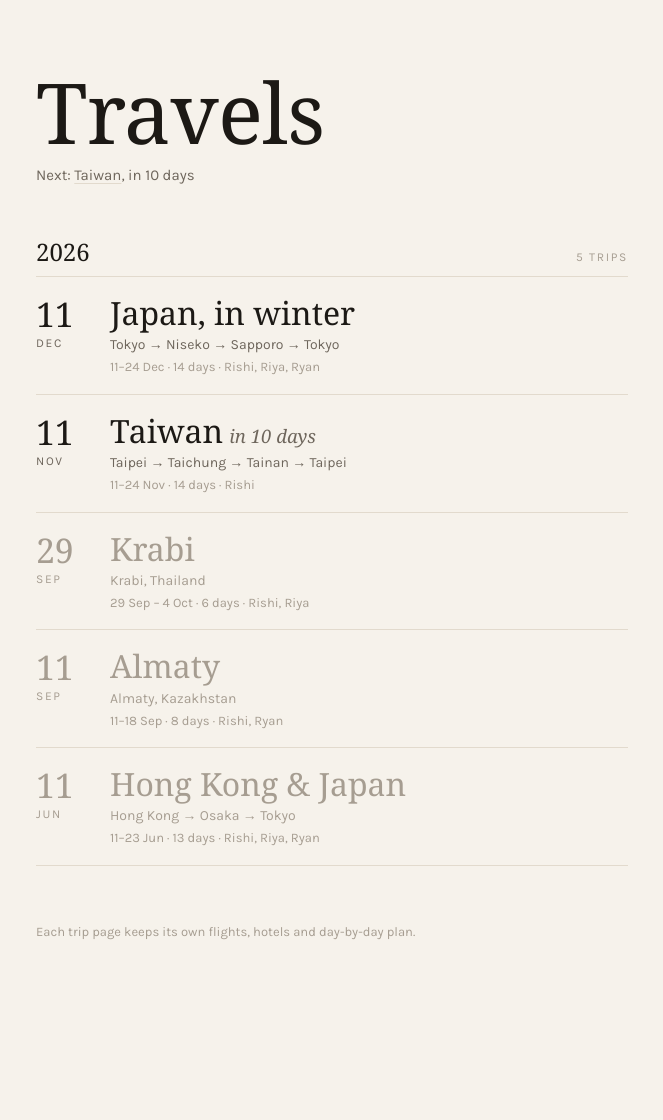
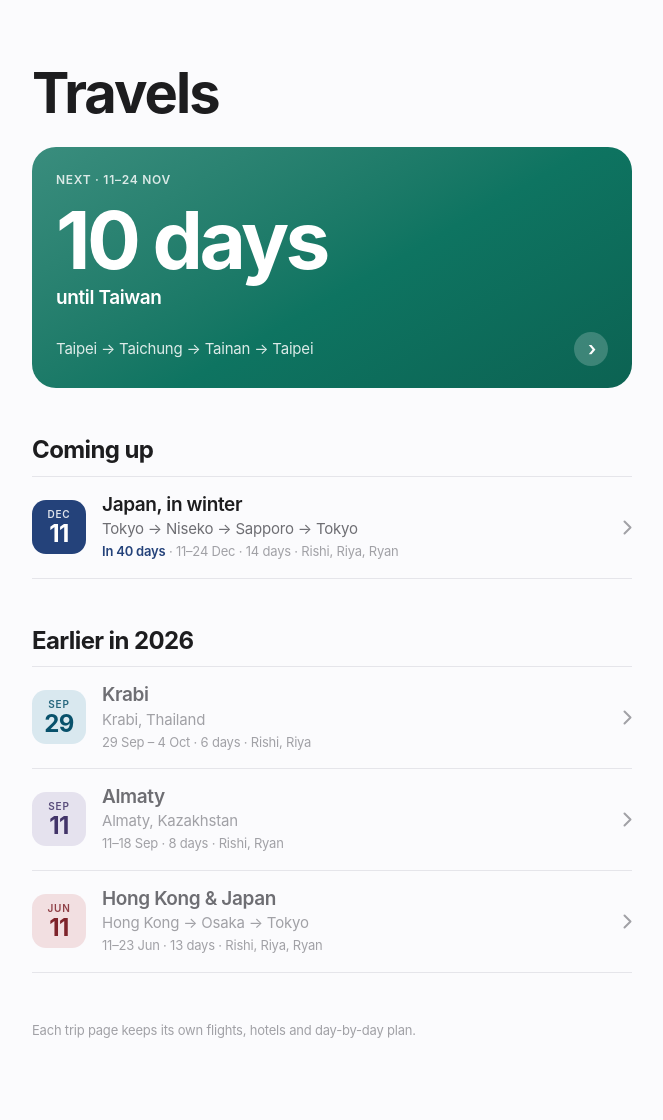
Before and after one commit to rishisareen/rishisareen.github.io, a Jekyll site: the page trips/index.html, which Jekyll copies as it is, in a window 1280 px wide. Shown: the whole page, without its empty margins (308-971 px from the left). Built offline with Jekyll 4.4.1, drawn with Linux system fonts in a browser that asks for light colours; some web fonts are replaced; before the commit the page ends 1021 px from its top, so only the background shows below that.

Commit message:
Restyle trips index with colour and a next-trip card
Move to system type and give each trip its own colour. The next (or
current) trip gets a colour card with a live countdown; the rest are
listed once, under "Coming up" and past years, with Calendar-style date
tiles that soften to a tint once a trip is over.

Co-Authored-By: Claude Opus 5.5 <noreply@anthropic.com>

```diff
--- a/trips/index.html
+++ b/trips/index.html
@@ -4,119 +4,140 @@
 <meta charset="utf-8">
 <meta name="viewport" content="width=device-width, initial-scale=1, viewport-fit=cover">
 <meta name="color-scheme" content="light dark">
-<meta name="theme-color" content="#F6F2EB">
+<meta name="theme-color" content="#FBFBFD" media="(prefers-color-scheme: light)">
+<meta name="theme-color" content="#000000" media="(prefers-color-scheme: dark)">
 <meta name="description" content="Trip plans: flights, stays and day-by-day itineraries.">
 <title>Travels</title>
-<link rel="preconnect" href="https://fonts.googleapis.com">
-<link rel="preconnect" href="https://fonts.gstatic.com" crossorigin>
-<link href="https://fonts.googleapis.com/css2?family=Instrument+Serif:ital@0;1&family=Karla:wght@400;500&display=swap" rel="stylesheet">
 <style>
-  /* A contents page: serif trip names on hairline rules, grouped by year.
-     No colour beyond ink and paper; past trips simply step back to a fainter ink. */
+  /* Apple-like: system type, white ground, hairline lists. Each trip owns one deep colour (--c),
+     shown solid on the next trip and on upcoming date tiles, and as a soft tint once the trip is past. */
   :root{
-    --bg:#F6F2EB; --ink:#1C1915; --muted:#6E665C; --faint:#A69D91; --rule:#E2DACD;
+    --bg:#FBFBFD; --ink:#1D1D1F; --secondary:#6E6E73; --tertiary:#A1A1A6; --rule:#E5E5EA;
+    --tint:14%; --tint-ink:#000;
+    --font:-apple-system,BlinkMacSystemFont,"SF Pro Display","SF Pro Text","Helvetica Neue",Helvetica,Arial,sans-serif;
     color-scheme: light dark;
   }
   @media (prefers-color-scheme: dark){
-    :root{ --bg:#13110F; --ink:#EFE9DF; --muted:#A1988B; --faint:#6C645A; --rule:#2B2621; }
+    :root{ --bg:#000; --ink:#F5F5F7; --secondary:#98989D; --tertiary:#636366; --rule:#2C2C2E; --tint:26%; --tint-ink:#fff; }
   }
   *{box-sizing:border-box}
   html,body{margin:0;padding:0}
   body{
-    background:var(--bg);color:var(--ink);
-    font-family:"Karla","Helvetica Neue",Helvetica,Arial,sans-serif;
-    font-size:16px;line-height:1.5;-webkit-font-smoothing:antialiased;
+    background:var(--bg);color:var(--ink);font-family:var(--font);
+    font-size:17px;line-height:1.47;letter-spacing:-.012em;-webkit-font-smoothing:antialiased;
     padding:env(safe-area-inset-top) env(safe-area-inset-right) env(safe-area-inset-bottom) env(safe-area-inset-left);
   }
-  .wrap{max-width:640px;margin:0 auto;padding:72px 24px 80px}
-  .serif{font-family:"Instrument Serif",Georgia,"Times New Roman",serif;font-weight:400}
-  .caps{font-size:12px;letter-spacing:.14em;text-transform:uppercase}
+  .wrap{max-width:640px;margin:0 auto;padding:64px 20px 80px}
 
-  h1{margin:0;font-size:clamp(52px,14vw,84px);line-height:.95;letter-spacing:-.01em}
-  #next{margin:12px 0 0;color:var(--muted);font-size:15px;min-height:1.5em}
-  #next a{color:inherit;text-decoration:underline;text-decoration-color:var(--rule);text-underline-offset:3px}
-  #next a:hover{text-decoration-color:var(--muted)}
+  h1{margin:0 0 24px;font-size:clamp(40px,11vw,56px);line-height:1.05;font-weight:700;letter-spacing:-.035em}
 
-  .year{margin-top:48px}
-  .yr{display:flex;align-items:baseline;justify-content:space-between;margin:0 0 6px}
-  .yr h2{margin:0;font-size:24px}
-  .yr span{color:var(--faint)}
+  /* Next trip */
+  .hero{
+    display:block;position:relative;overflow:hidden;padding:24px 24px 22px;border-radius:24px;
+    color:#fff;text-decoration:none;
+    background:linear-gradient(150deg, color-mix(in srgb, var(--c) 82%, #fff) 0%, var(--c) 55%, color-mix(in srgb, var(--c) 85%, #000) 100%);
+    transition:transform .3s ease;
+  }
+  .hero:hover{transform:scale(1.01)}
+  .hero[hidden]{display:none}
+  .hero .kick{margin:0;font-size:12px;font-weight:600;letter-spacing:.06em;text-transform:uppercase;opacity:.82}
+  .hero .big{margin:14px 0 0;font-size:clamp(56px,17vw,80px);font-weight:700;line-height:.95;letter-spacing:-.045em}
+  .hero .until{margin:6px 0 0;font-size:19px;font-weight:600;letter-spacing:-.02em}
+  .hero .foot{display:flex;align-items:center;gap:16px;margin-top:20px}
+  .hero .route{flex:1;margin:0;font-size:15px;color:inherit;opacity:.85}
+  .hero .go{
+    flex:none;display:grid;place-items:center;width:34px;height:34px;border-radius:50%;
+    background:rgba(255,255,255,.2);font-size:20px;font-weight:600;line-height:1;padding-left:2px;
+  }
+  .empty{margin:-12px 0 0;color:var(--secondary)}
+
+  /* Year list */
+  .year{margin-top:44px}
+  .yr{display:flex;align-items:baseline;justify-content:space-between;margin:0 0 8px}
+  .yr h2{margin:0;font-size:24px;font-weight:700;letter-spacing:-.025em}
+  .yr span{font-size:15px;color:var(--tertiary)}
   .list{list-style:none;margin:0;padding:0;border-bottom:1px solid var(--rule)}
 
-  .trip{display:grid;grid-template-columns:56px minmax(0,1fr);gap:18px;padding:18px 0 17px;
-    border-top:1px solid var(--rule);color:inherit;text-decoration:none}
-  .trip:focus-visible{outline:1px solid var(--muted);outline-offset:4px}
-  .date{padding-top:2px;line-height:1}
-  .date b{display:block;font-size:34px;letter-spacing:-.01em}
-  .date span{display:block;margin-top:6px;color:var(--muted)}
-  .body h3{margin:0;font-size:clamp(26px,7vw,32px);line-height:1.1;transition:transform .25s ease}
-  .when{margin-left:6px;font-size:.58em;font-style:italic;color:var(--muted);white-space:nowrap}
-  .route{margin:4px 0 2px;font-size:14px;color:var(--muted)}
-  .meta{margin:0;font-size:13px;color:var(--faint)}
+  .trip{
+    display:grid;grid-template-columns:54px minmax(0,1fr) auto;gap:16px;align-items:center;
+    padding:16px 0;border-top:1px solid var(--rule);color:inherit;text-decoration:none;
+  }
+  .trip:focus-visible{outline:2px solid var(--c);outline-offset:4px;border-radius:8px}
+  .tile{
+    display:flex;flex-direction:column;align-items:center;justify-content:center;
+    width:54px;height:54px;border-radius:14px;background:var(--c);color:#fff;line-height:1;
+  }
+  .tile span{font-size:10px;font-weight:600;letter-spacing:.08em;text-transform:uppercase;opacity:.85}
+  .tile b{margin-top:3px;font-size:24px;font-weight:700;letter-spacing:-.03em}
+  .body h3{margin:0;font-size:19px;font-weight:600;line-height:1.25;letter-spacing:-.02em}
+  .route{margin:2px 0 0;font-size:15px;color:var(--secondary)}
+  .meta{margin:2px 0 0;font-size:13px;color:var(--tertiary)}
+  .meta .when{color:var(--c);font-weight:600}
+  .chev{width:9px;height:15px;color:var(--tertiary);transition:transform .2s ease}
+  .trip:hover .chev{transform:translateX(3px);color:var(--c)}
 
-  .trip:hover h3{transform:translateX(4px)}
+  .trip.past .tile{background:color-mix(in srgb, var(--c) var(--tint), transparent);color:color-mix(in srgb, var(--c) 70%, var(--tint-ink))}
+  .trip.past h3{color:var(--secondary)}
+  .trip.past .route{color:var(--tertiary)}
 
-  .trip.past .date,.trip.past .date span,.trip.past h3,.trip.past .route{color:var(--faint)}
-  .trip.past:hover h3{color:var(--muted)}
+  footer{margin-top:48px;font-size:13px;color:var(--tertiary)}
 
-  footer{margin-top:56px;color:var(--faint);font-size:13px}
-
-  @media (max-width:480px){
-    .wrap{padding:52px 18px 64px} .year{margin-top:40px}
-    .trip{grid-template-columns:44px minmax(0,1fr);gap:14px}
-    .date b{font-size:28px}
-  }
-  @media (prefers-reduced-motion:reduce){ .body h3{transition:none} .trip:hover h3{transform:none} }
+  @media (max-width:480px){ .wrap{padding:48px 16px 64px} .hero{padding:22px 20px 20px} .trip{gap:14px} }
+  @media (prefers-reduced-motion:reduce){ .hero,.chev{transition:none} .hero:hover{transform:none} }
 </style>
 </head>
 <body>
 <main class="wrap">
-  <header>
-    <h1 class="serif">Travels</h1>
-    <p id="next"></p>
-  </header>
+  <h1>Travels</h1>
+
+  <a class="hero" id="hero" hidden>
+    <p class="kick"></p>
+    <p class="big"></p>
+    <p class="until"></p>
+    <div class="foot"><p class="route"></p><span class="go" aria-hidden="true">›</span></div>
+  </a>
 
   <div id="years"></div>
 
-  <!-- One entry per trip. The script groups them by year, newest first, and marks past trips.
-       To add a trip, copy an entry and change the link, dates and lines. -->
+  <!-- One entry per trip; --c is its colour. The script features the next trip in the card,
+       lists the rest under "Coming up" and past years, and tints past trips. To add a trip, copy an entry. -->
   <div id="source" hidden>
-    <a class="trip" href="2026-06-Japan/trip.html" data-start="2026-06-11" data-end="2026-06-23">
-      <div class="date"><b class="serif">11</b><span class="caps">Jun</span></div>
+    <a class="trip" href="2026-06-Japan/trip.html" data-start="2026-06-11" data-end="2026-06-23" style="--c:#B4343D">
+      <div class="tile"><span>Jun</span><b>11</b></div>
       <div class="body">
-        <h3 class="serif">Hong Kong &amp; Japan</h3>
+        <h3>Hong Kong &amp; Japan</h3>
         <p class="route">Hong Kong → Osaka → Tokyo</p>
         <p class="meta">11–23 Jun · 13 days · Rishi, Riya, Ryan</p>
       </div>
     </a>
-    <a class="trip" href="2026-10-Kazak.html" data-start="2026-09-11" data-end="2026-09-18">
-      <div class="date"><b class="serif">11</b><span class="caps">Sep</span></div>
+    <a class="trip" href="2026-10-Kazak.html" data-start="2026-09-11" data-end="2026-09-18" style="--c:#5E4A96">
+      <div class="tile"><span>Sep</span><b>11</b></div>
       <div class="body">
-        <h3 class="serif">Almaty</h3>
+        <h3>Almaty</h3>
         <p class="route">Almaty, Kazakhstan</p>
         <p class="meta">11–18 Sep · 8 days · Rishi, Ryan</p>
       </div>
     </a>
-    <a class="trip" href="2026-10-Krabi.html" data-start="2026-09-29" data-end="2026-10-04">
-      <div class="date"><b class="serif">29</b><span class="caps">Sep</span></div>
+    <a class="trip" href="2026-10-Krabi.html" data-start="2026-09-29" data-end="2026-10-04" style="--c:#0B7399">
+      <div class="tile"><span>Sep</span><b>29</b></div>
       <div class="body">
-        <h3 class="serif">Krabi</h3>
+        <h3>Krabi</h3>
         <p class="route">Krabi, Thailand</p>
         <p class="meta">29 Sep – 4 Oct · 6 days · Rishi, Riya</p>
       </div>
     </a>
-    <a class="trip" href="2026-11-Taiwan.html" data-start="2026-11-11" data-end="2026-11-24">
-      <div class="date"><b class="serif">11</b><span class="caps">Nov</span></div>
+    <a class="trip" href="2026-11-Taiwan.html" data-start="2026-11-11" data-end="2026-11-24" style="--c:#0E7461">
+      <div class="tile"><span>Nov</span><b>11</b></div>
       <div class="body">
-        <h3 class="serif">Taiwan</h3>
+        <h3>Taiwan</h3>
         <p class="route">Taipei → Taichung → Tainan → Taipei</p>
         <p class="meta">11–24 Nov · 14 days · Rishi</p>
       </div>
     </a>
-    <a class="trip" href="2026-12-Japan.html" data-start="2026-12-11" data-end="2026-12-24">
-      <div class="date"><b class="serif">11</b><span class="caps">Dec</span></div>
+    <a class="trip" href="2026-12-Japan.html" data-start="2026-12-11" data-end="2026-12-24" style="--c:#24427A">
+      <div class="tile"><span>Dec</span><b>11</b></div>
       <div class="body">
-        <h3 class="serif">Japan, in winter</h3>
+        <h3>Japan, in winter</h3>
         <p class="route">Tokyo → Niseko → Sapporo → Tokyo</p>
         <p class="meta">11–24 Dec · 14 days · Rishi, Riya, Ryan</p>
       </div>
@@ -129,61 +150,86 @@
 <script>
 (function () {
   var DAY = 86400000;
+  var MONTHS = ["Jan","Feb","Mar","Apr","May","Jun","Jul","Aug","Sep","Oct","Nov","Dec"];
   var today = new Date(); today.setHours(0, 0, 0, 0);
   function parse(s) { var p = s.split("-"); return new Date(+p[0], +p[1] - 1, +p[2]); }
-  function until(d) {
-    var n = Math.round((d - today) / DAY);
-    return n === 0 ? "today" : n === 1 ? "tomorrow" : "in " + n + " days";
+  function days(a, b) { return Math.round((b - a) / DAY); }
+  function range(a, b) {
+    return a.getMonth() === b.getMonth()
+      ? a.getDate() + "–" + b.getDate() + " " + MONTHS[b.getMonth()]
+      : a.getDate() + " " + MONTHS[a.getMonth()] + " – " + b.getDate() + " " + MONTHS[b.getMonth()];
   }
+  function until(n) { return n === 0 ? "Today" : n === 1 ? "Tomorrow" : "In " + n + " days"; }
+
+  var CHEV = '<svg class="chev" viewBox="0 0 9 15" fill="none" stroke="currentColor" stroke-width="2" stroke-linecap="round" stroke-linejoin="round" aria-hidden="true"><path d="M1.5 1.5l6 6-6 6"/></svg>';
 
   var trips = Array.prototype.slice.call(document.querySelectorAll("#source .trip")).map(function (el) {
-    return { el: el, start: parse(el.dataset.start), end: parse(el.dataset.end),
-             name: el.querySelector("h3").textContent };
+    return { el: el, start: parse(el.dataset.start), end: parse(el.dataset.end) };
   }).sort(function (a, b) { return b.start - a.start; });
 
-  // The trip under way, or failing that the soonest one ahead.
+  // The card shows the trip under way, or failing that the soonest one ahead.
   var now = trips.filter(function (t) { return t.start <= today && today <= t.end; })[0];
   var next = trips.filter(function (t) { return t.start > today; }).pop();
   var focus = now || next;
-
-  var line = document.getElementById("next");
+  var hero = document.getElementById("hero");
   if (focus) {
-    var link = document.createElement("a");
-    link.href = focus.el.getAttribute("href");
-    link.textContent = focus.name;
-    var tag = document.createElement("em");
-    tag.className = "when";
+    var el = focus.el, name = el.querySelector("h3").textContent;
+    hero.href = el.getAttribute("href");
+    hero.style.setProperty("--c", el.style.getPropertyValue("--c"));
+    hero.querySelector(".route").textContent = el.querySelector(".route").textContent;
     if (now) {
-      var day = Math.round((today - now.start) / DAY) + 1;
-      var total = Math.round((now.end - now.start) / DAY) + 1;
-      line.append("Now: ", link, ", day " + day + " of " + total);
-      tag.textContent = "now";
+      hero.querySelector(".kick").textContent = "Now · " + range(now.start, now.end);
+      hero.querySelector(".big").textContent = "Day " + (days(now.start, today) + 1);
+      hero.querySelector(".until").textContent = "of " + (days(now.start, now.end) + 1) + " in " + name;
     } else {
-      line.append("Next: ", link, ", " + until(next.start));
-      tag.textContent = until(next.start);
+      var n = days(today, next.start);
+      hero.querySelector(".kick").textContent = "Next · " + range(next.start, next.end);
+      hero.querySelector(".big").textContent = n <= 1 ? until(n) : n + " days";
+      hero.querySelector(".until").textContent = (n <= 1 ? "" : "until ") + name;
     }
-    focus.el.querySelector("h3").appendChild(tag);
+    hero.hidden = false;
   } else {
-    line.textContent = "Nothing booked yet. Somewhere new soon.";
+    var p = document.createElement("p");
+    p.className = "empty";
+    p.textContent = "Nothing booked yet. Somewhere new soon.";
+    hero.after(p);
   }
 
-  var years = document.getElementById("years"), section, list, count, year;
-  trips.forEach(function (t) {
-    if (t.end < today) t.el.classList.add("past");
-    if (t.start.getFullYear() !== year) {
-      year = t.start.getFullYear();
-      section = document.createElement("section");
+  // The featured trip lives only in the card. The rest: what's coming (soonest first),
+  // then past trips grouped by year (newest first).
+  var years = document.getElementById("years"), groups = {};
+  function group(title) {
+    if (!groups[title]) {
+      var section = document.createElement("section");
       section.className = "year";
-      section.innerHTML = '<div class="yr"><h2 class="serif">' + year + '</h2><span class="caps"></span></div><ol class="list"></ol>';
-      list = section.querySelector(".list");
-      count = section.querySelector(".yr span");
+      section.innerHTML = '<div class="yr"><h2></h2></div><ol class="list"></ol>';
+      section.querySelector("h2").textContent = title;
       years.appendChild(section);
+      groups[title] = section.querySelector(".list");
+    }
+    return groups[title];
+  }
+  var ahead = trips.filter(function (t) { return t !== focus && t.end >= today; }).reverse();
+  var past = trips.filter(function (t) { return t.end < today; });
+  ahead.concat(past).forEach(function (t) {
+    t.el.insertAdjacentHTML("beforeend", CHEV);
+    var title;
+    if (t.end < today) {
+      t.el.classList.add("past");
+      var y = t.start.getFullYear();
+      title = y === today.getFullYear() ? "Earlier in " + y : String(y);
+    } else {
+      var when = document.createElement("span");
+      when.className = "when";
+      when.textContent = until(days(today, t.start));
+      var meta = t.el.querySelector(".meta");
+      meta.insertBefore(document.createTextNode(" · "), meta.firstChild);
+      meta.insertBefore(when, meta.firstChild);
+      title = "Coming up";
     }
     var li = document.createElement("li");
     li.appendChild(t.el);
-    list.appendChild(li);
-    var n = list.children.length;
-    count.textContent = n + (n === 1 ? " trip" : " trips");
+    group(title).appendChild(li);
   });
 })();
 </script>
```
